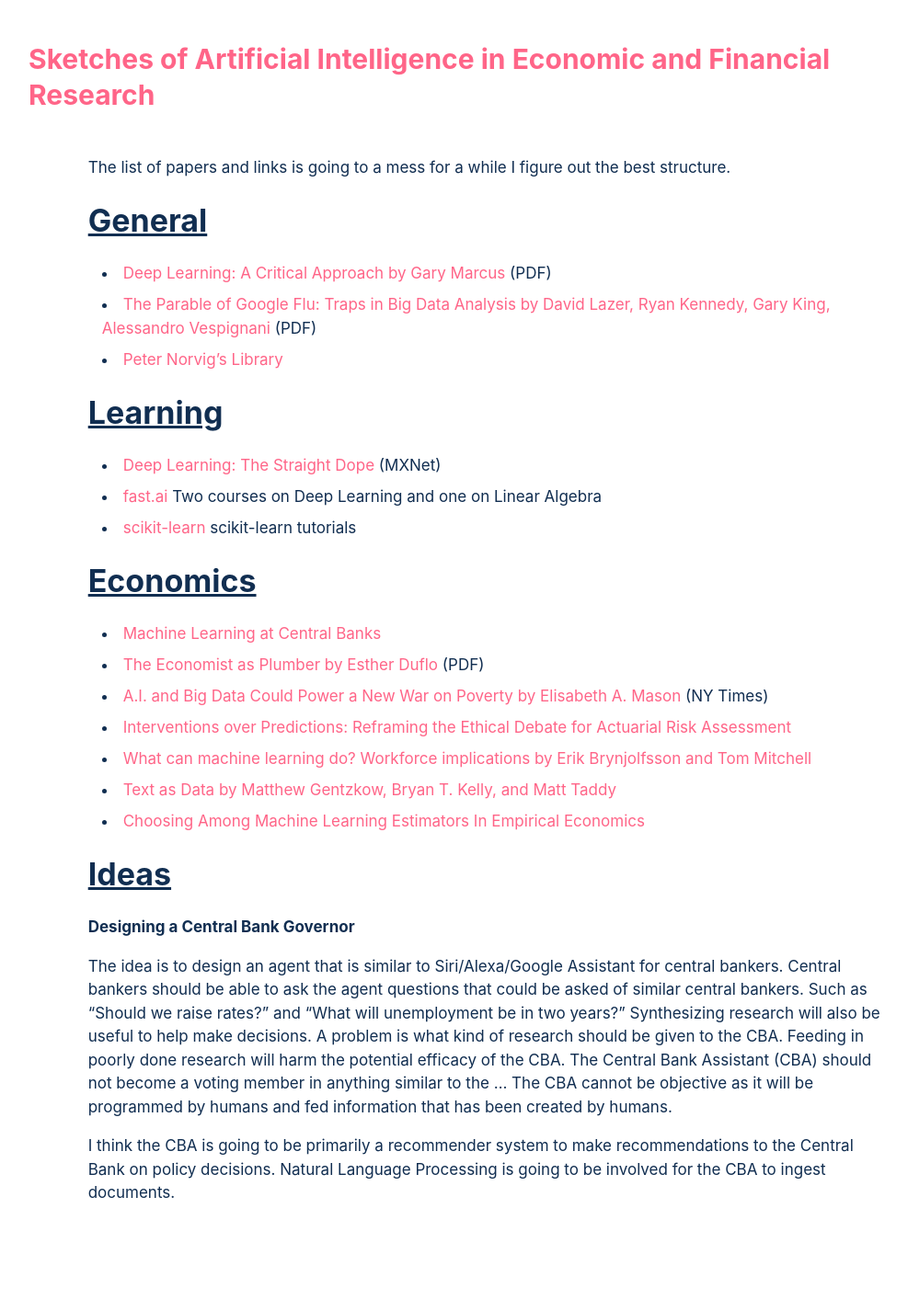
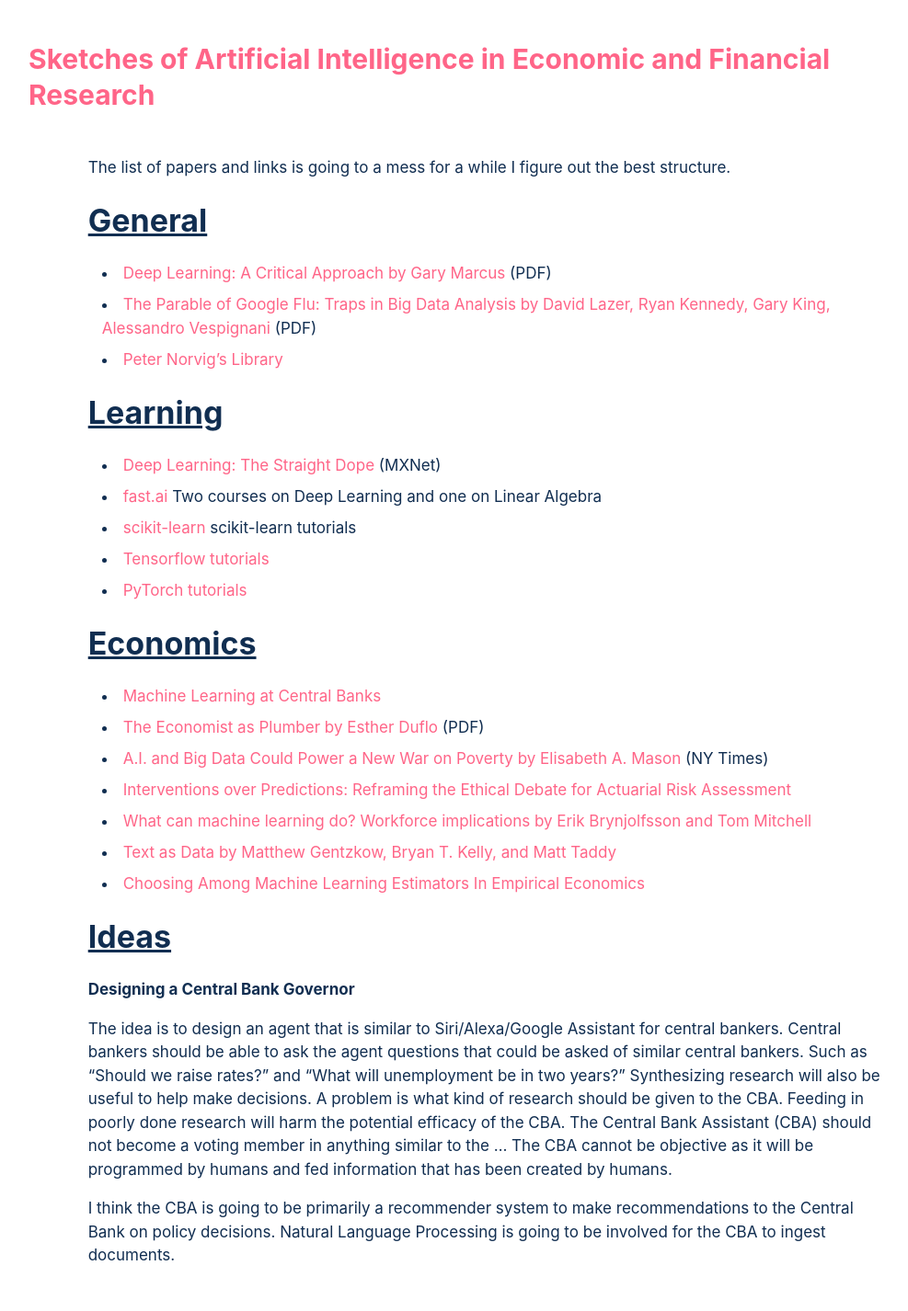
Before and after one commit to johnrieth-zz/johnrieth.github.io, a Jekyll site: the page built from _posts/2018-01-03-ai-econ-finance-research.md, in a window 1280 px wide. Shown: the whole page at 92% size, without its empty margins (112-1099 px from the left). Built offline with Jekyll 4.4.1, drawn with Linux system fonts in a browser that asks for light colours; before the commit the page ends 1358 px from its top, so only the background shows below that.

Commit message:
site works

```diff
--- a/_posts/2018-01-03-ai-econ-finance-research.md
+++ b/_posts/2018-01-03-ai-econ-finance-research.md
@@ -16,7 +16,8 @@ The list of papers and links is going to a mess for a while I figure out the bes
 - [Deep Learning: The Straight Dope](http://gluon.mxnet.io/index.html) (MXNet)
 - [fast.ai](http://www.fast.ai/) Two courses on Deep Learning and one on Linear Algebra
 - [scikit-learn](http://scikit-learn.org/stable/tutorial/index.html) scikit-learn tutorials
-
+- [Tensorflow tutorials](https://www.tensorflow.org/tutorials/)
+- [PyTorch tutorials](http://pytorch.org/tutorials/)
 
 # Economics
 - [Machine Learning at Central Banks](https://www.bankofengland.co.uk/working-paper/2017/machine-learning-at-central-banks)
```
